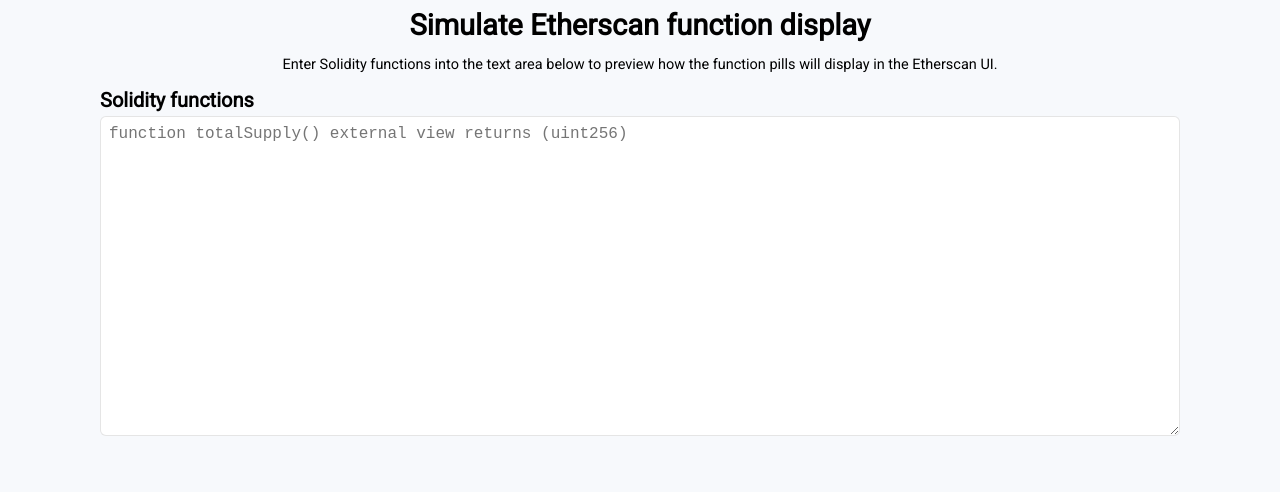
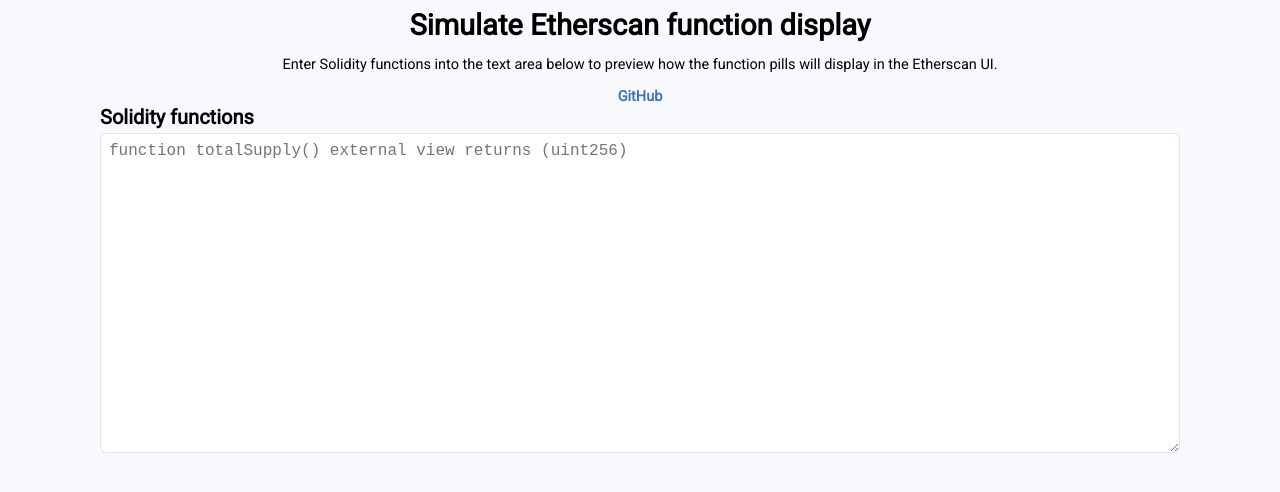
Before and after one commit to ardislu/simulate-etherscan-function-display, a plain HTML site: page index.html in a window 1280 px wide. Drawn offline with Linux system fonts and the light colour scheme.

Commit message:
Add GitHub link

```diff
--- a/index.html
+++ b/index.html
@@ -28,6 +28,17 @@
 
     h1 {
       margin: 0;
+    }
+
+    a {
+      font-weight: 700;
+      color: hsl(216deg 50% 50%);
+      text-decoration: none;
+    }
+
+    a:hover,
+    a:focus {
+      text-decoration: underline;
     }
 
     main {
@@ -137,6 +148,7 @@
   <header>
     <h1>Simulate Etherscan function display</h1>
     <p>Enter Solidity functions into the text area below to preview how the function pills will display in the Etherscan UI.</p>
+    <a href="https://github.com/ardislu/simulate-etherscan-function-display">GitHub</a>
   </header>
 
   <main>
```
